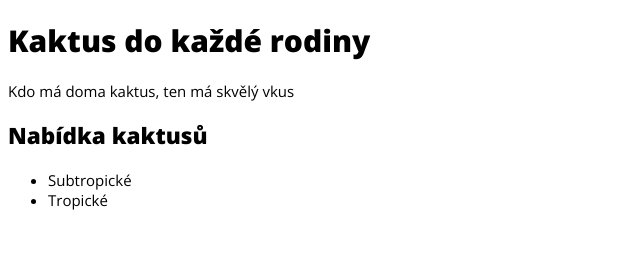
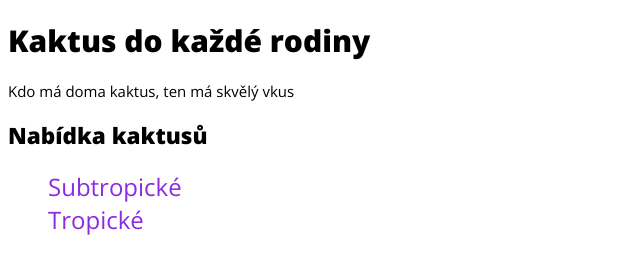
Before and after one commit to PajaCzechita/kaktusy, a plain HTML site: page index.html in a window 1280 px wide. Shown: the whole page, without its empty margins (0-640 px from the left). Drawn offline with nearby package versions, Linux system fonts and the light colour scheme.

```diff
--- a/style.css
+++ b/style.css
@@ -19,3 +19,10 @@ h1 {
   background-size: cover;
   background-position: center center;
 }
+
+ul li {
+  font-style: bold;
+  font-size: x-large;
+  color: blueviolet;
+  list-style-type: none;
+}
```
